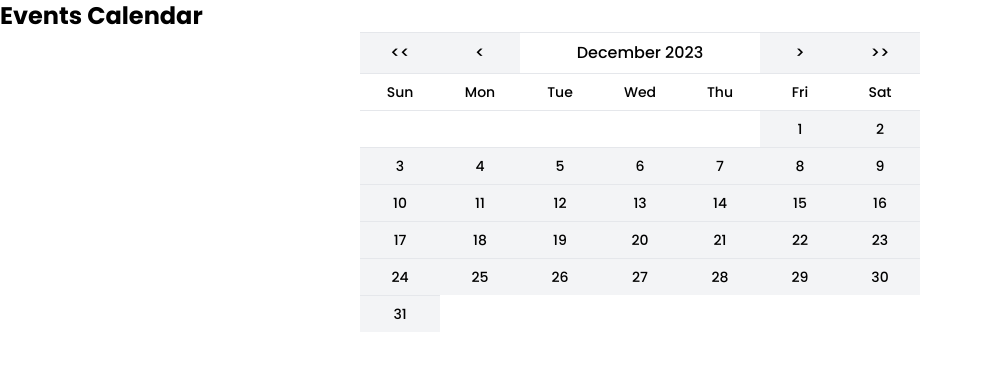
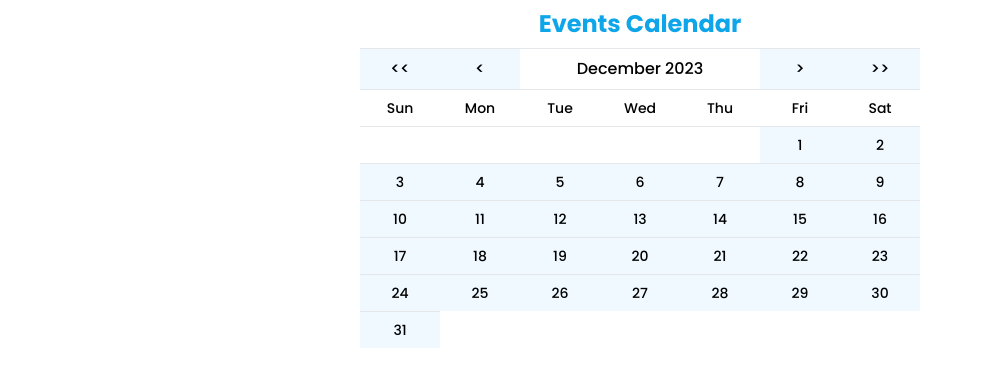
Before and after one commit to marcelamejiao/Event-Calendar, a React (Vite) app: page / in a window 1280 px wide. Shown: the top 386 px of the page, without its empty margins (0-982 px from the left). Built offline with nearby package versions, Linux system fonts and the light colour scheme.

Commit message:
update calendar styling

```diff
--- a/src/components/CalendarCell/CalendarCell.tsx
+++ b/src/components/CalendarCell/CalendarCell.tsx
@@ -11,7 +11,7 @@ const CalendarCell: React.FC<Props> = ({onClick, className, children}) => {
 			onClick={onClick}
 			className={clsx(
 				className ? className : "w-[5rem] p-2",
-				{"cursor-pointer bg-gray-100 hover:bg-gray-200 active:bg-gray-300 ": !!onClick},
+				{"cursor-pointer bg-sky-50 hover:bg-gray-100 active:bg-gray-300 ": !!onClick},
 			)}
 		>
 			{children}
--- a/src/pages/CalendarHome/CalendarHome.tsx
+++ b/src/pages/CalendarHome/CalendarHome.tsx
@@ -4,7 +4,7 @@ const CalendarHome = () => {
 
 	return (
 		<>
-			<div className="text-2xl font-bold">
+			<div className="text-2xl font-bold text-center p-2 text-sky-500">
 			Events Calendar
 			</div>
 			<MonthCalendar />
```
